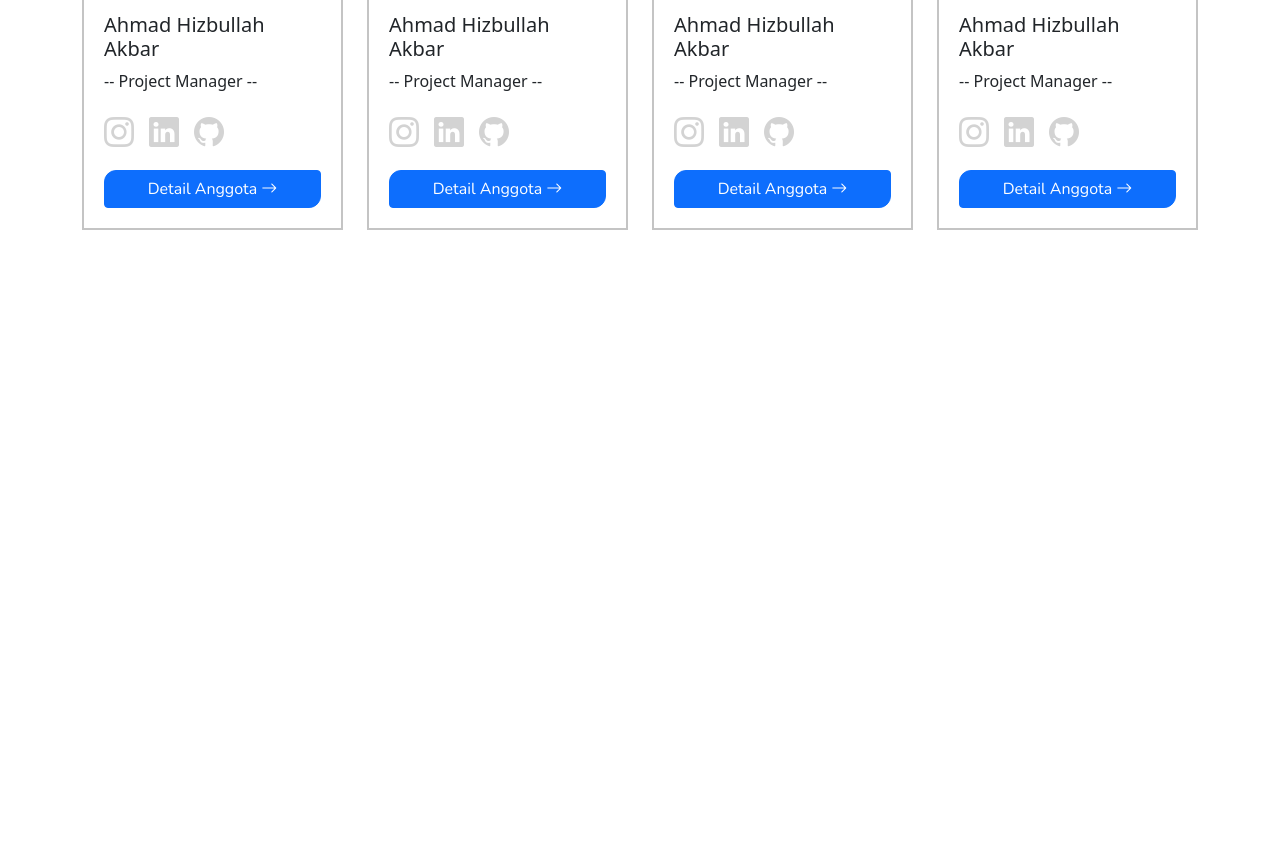
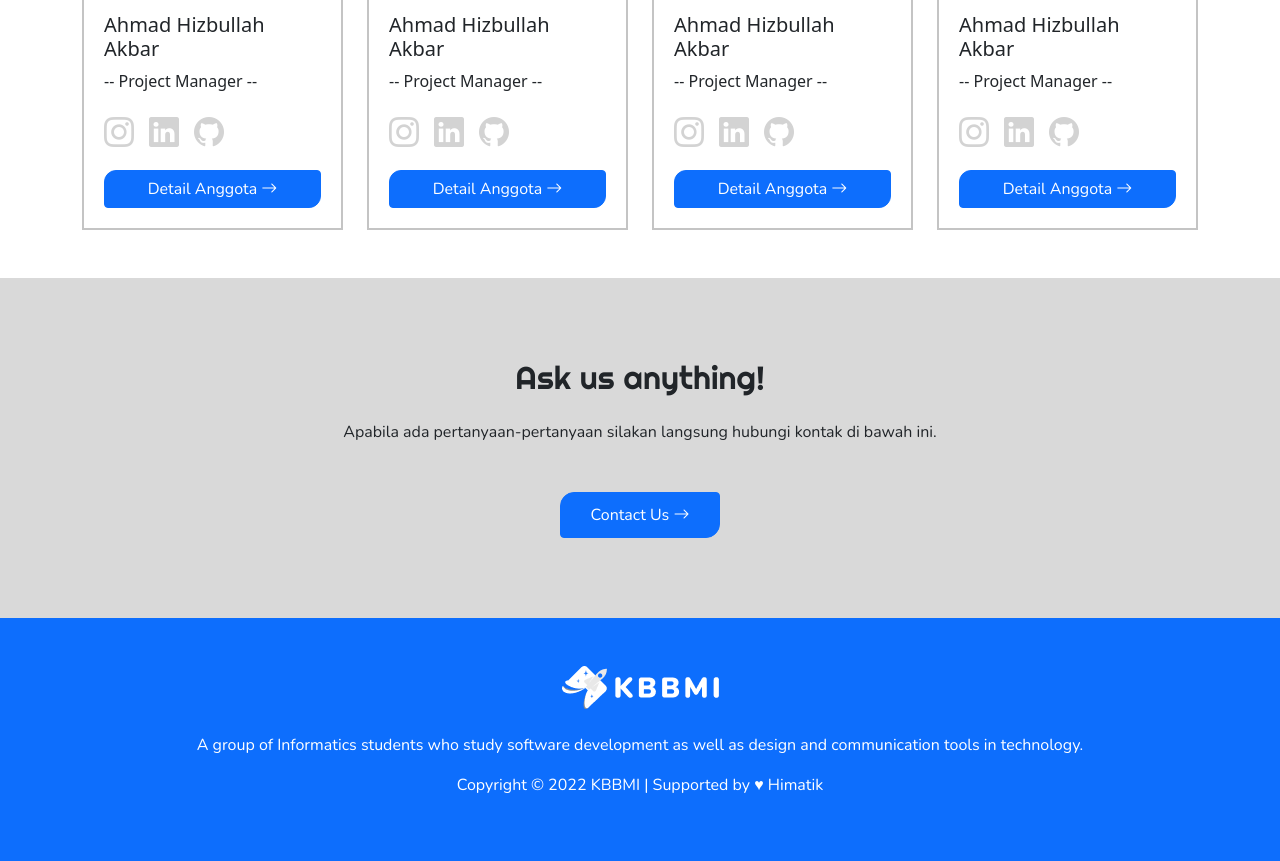
Before and after one commit to KBBMI-UAA/fe-landingpage-kbbmi, a plain HTML site: page index.html in a window 1280 px wide. Shown: the part 4931-5792 px from the top of the page. Before the commit the page ends 5209 px from the top, so only its background shows below. Drawn offline with nearby package versions, Linux system fonts and the light colour scheme.

Commit message:
commit ananda

```diff
--- a/assets/css/style.css
+++ b/assets/css/style.css
@@ -168,6 +168,30 @@ div.cardlist a.btn-detail-devcode {
     border-bottom-right-radius: 12px;
 }
 
+section.ask-us {
+    background-color: #D9D9D9;
+    padding: 80px;
+}
+
+section.ask-us h2 {
+    font-family: 'Righteous', cursive;
+}
+
+section.ask-us p {
+    font-family: 'Nunito', sans-serif;
+}
+
+section.ask-us a {
+    padding: 10px 30px 10px 30px;
+    font-family: 'Nunito', sans-serif;
+    border-top-left-radius: 14px;
+    border-bottom-right-radius: 14px;
+}
+
+footer p {
+    font-family: 'Nunito', sans-serif;
+}
+
 @media (min-width: 992px) {
     div.hero-ilus img {
         width: 100%;
--- a/index.html
+++ b/index.html
@@ -328,7 +328,31 @@
     </section>
     <!-- END UAA DEV CODE -->
 
+
+
   </div>
+
+  <!-- ASK US ANYTHING -->
+  <section class="ask-us text-center">
+    <h2 class="mb-4">Ask us anything!</h2>
+    <p class="mb-5">
+      Apabila ada pertanyaan-pertanyaan silakan langsung hubungi kontak di bawah ini.
+    </p>
+    <a href="" class="btn btn-primary btn-md">Contact Us <i class="bi-arrow-right"></i></a>
+  </section>
+  <!-- END ASK US ANYTHING -->
+
+  <!-- FOOTER -->
+  <footer class="bg-primary p-5 text-center">
+    <img class="mb-4" src="assets/img/kbbmifooter.png" alt="">
+    <p class="text-white">
+      A group of Informatics students who study software development as well as design and communication tools in technology.
+    </p>
+    <p class="text-white">
+      Copyright  &copy; 2022 KBBMI | Supported by &hearts; Himatik
+    </p>
+  </footer>
+  <!-- END FOOTER -->
 
   <!-- Optional JavaScript; choose one of the two! -->
 
```
Also changed, not shown: assets/img/kbbmifooter.png (added).
